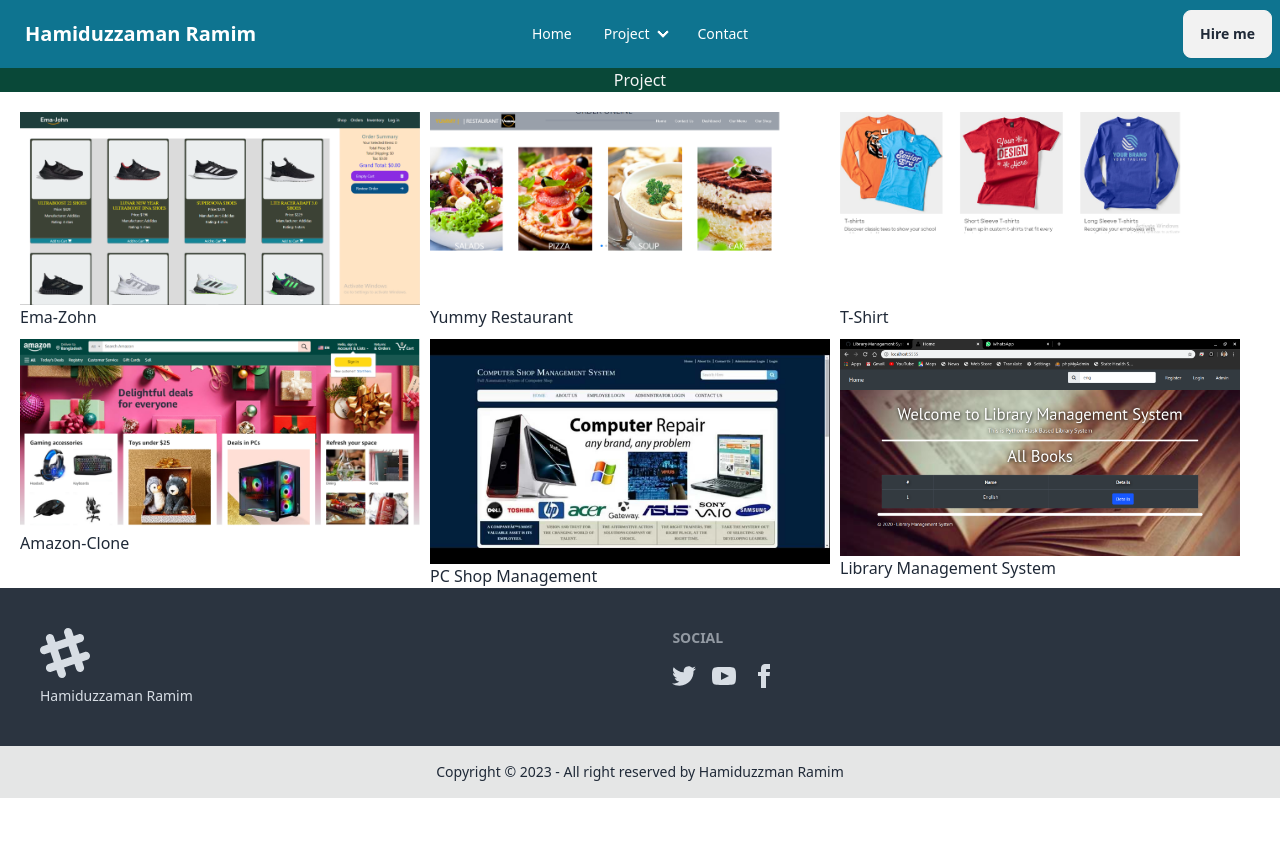
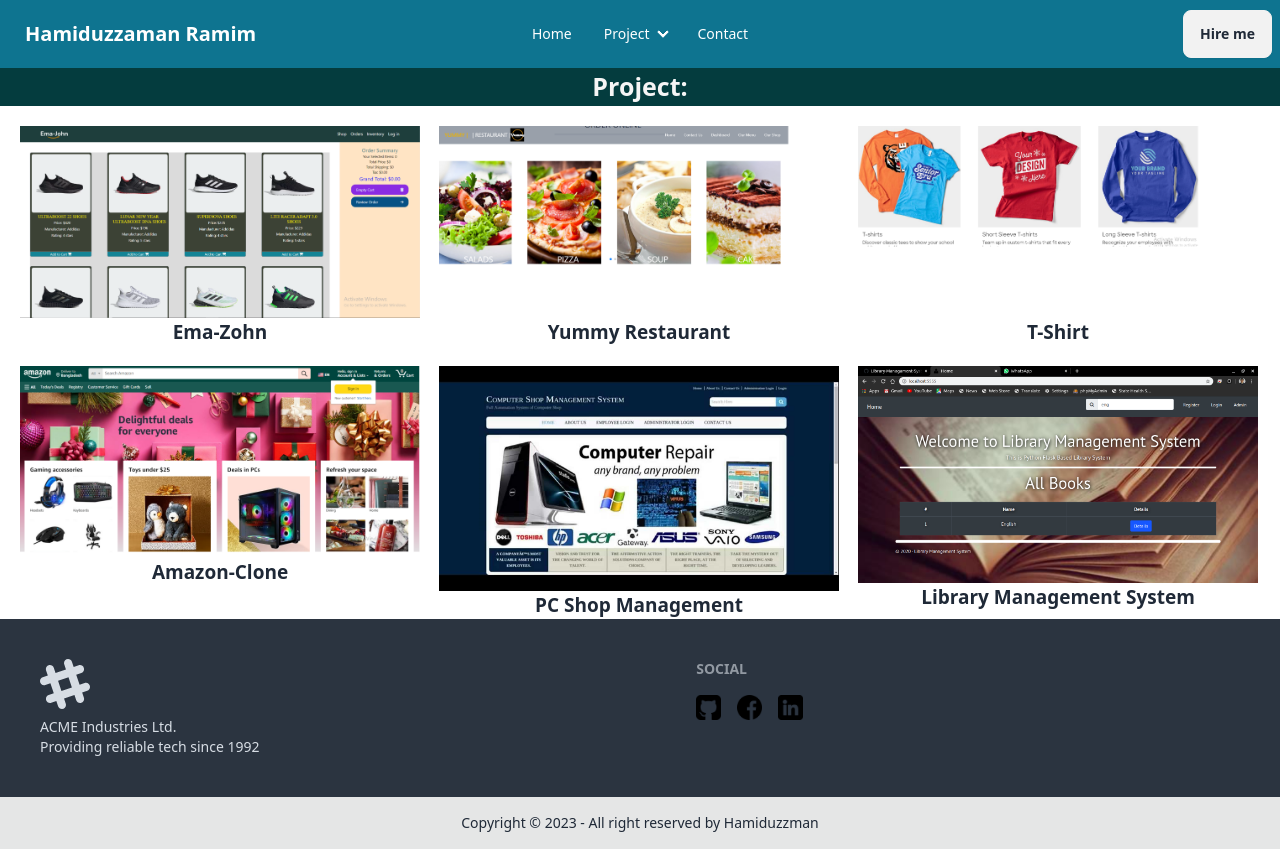
Before and after one commit to Hamiduzzaman96/Portfolio_Ramim, a React (Vite) app: page /project in a window 1280 px wide. Before the commit the page ends 800 px from the top, so only its background shows below. Built offline with nearby package versions, Linux system fonts and the light colour scheme.

Commit message:
eight commit

```diff
--- a/src/Experience/Experience.css
+++ b/src/Experience/Experience.css
@@ -2,7 +2,7 @@
     background-color: rgb(4, 60, 62);
     color: whitesmoke;
     text-align: center;
-    font-size: 30px;
+    font-size: 25px;
     font-weight: 700;
 }
 
--- /dev/null
+++ b/src/Pages/Shared/Footer.css
@@ -0,0 +1,3 @@
+.name img{
+    height: 25px;
+}
--- a/src/Pages/Shared/Footer.jsx
+++ b/src/Pages/Shared/Footer.jsx
@@ -1,24 +1,36 @@
+import picture_1 from '../../assets/github-sign.png'
+import '../../Pages/Shared/Footer.css'
+import picture_2 from '../../assets/facebook.png'
+import picture_3 from '../../assets/linkedin.png'
+
 const Footer = () => {
     return (
         <div>
             <footer className="footer p-10 bg-neutral text-neutral-content">
                 <aside>
                     <svg width="50" height="50" viewBox="0 0 24 24" xmlns="http://www.w3.org/2000/svg" fillRule="evenodd" clipRule="evenodd" className="fill-current"><path d="M22.672 15.226l-2.432.811.841 2.515c.33 1.019-.209 2.127-1.23 2.456-1.15.325-2.148-.321-2.463-1.226l-.84-2.518-5.013 1.677.84 2.517c.391 1.203-.434 2.542-1.831 2.542-.88 0-1.601-.564-1.86-1.314l-.842-2.516-2.431.809c-1.135.328-2.145-.317-2.463-1.229-.329-1.018.211-2.127 1.231-2.456l2.432-.809-1.621-4.823-2.432.808c-1.355.384-2.558-.59-2.558-1.839 0-.817.509-1.582 1.327-1.846l2.433-.809-.842-2.515c-.33-1.02.211-2.129 1.232-2.458 1.02-.329 2.13.209 2.461 1.229l.842 2.515 5.011-1.677-.839-2.517c-.403-1.238.484-2.553 1.843-2.553.819 0 1.585.509 1.85 1.326l.841 2.517 2.431-.81c1.02-.33 2.131.211 2.461 1.229.332 1.018-.21 2.126-1.23 2.456l-2.433.809 1.622 4.823 2.433-.809c1.242-.401 2.557.484 2.557 1.838 0 .819-.51 1.583-1.328 1.847m-8.992-6.428l-5.01 1.675 1.619 4.828 5.011-1.674-1.62-4.829z"></path></svg>
-                    <p>Hamiduzzaman Ramim</p>
+                    <p>ACME Industries Ltd.<br />Providing reliable tech since 1992</p>
                 </aside>
                 <nav>
                     <header className="footer-title">Social</header>
                     <div className="grid grid-flow-col gap-4">
-                        <a><svg xmlns="http://www.w3.org/2000/svg" width="24" height="24" viewBox="0 0 24 24" className="fill-current"><path d="M24 4.557c-.883.392-1.832.656-2.828.775 1.017-.609 1.798-1.574 2.165-2.724-.951.564-2.005.974-3.127 1.195-.897-.957-2.178-1.555-3.594-1.555-3.179 0-5.515 2.966-4.797 6.045-4.091-.205-7.719-2.165-10.148-5.144-1.29 2.213-.669 5.108 1.523 6.574-.806-.026-1.566-.247-2.229-.616-.054 2.281 1.581 4.415 3.949 4.89-.693.188-1.452.232-2.224.084.626 1.956 2.444 3.379 4.6 3.419-2.07 1.623-4.678 2.348-7.29 2.04 2.179 1.397 4.768 2.212 7.548 2.212 9.142 0 14.307-7.721 13.995-14.646.962-.695 1.797-1.562 2.457-2.549z"></path></svg></a>
-                        <a><svg xmlns="http://www.w3.org/2000/svg" width="24" height="24" viewBox="0 0 24 24" className="fill-current"><path d="M19.615 3.184c-3.604-.246-11.631-.245-15.23 0-3.897.266-4.356 2.62-4.385 8.816.029 6.185.484 8.549 4.385 8.816 3.6.245 11.626.246 15.23 0 3.897-.266 4.356-2.62 4.385-8.816-.029-6.185-.484-8.549-4.385-8.816zm-10.615 12.816v-8l8 3.993-8 4.007z"></path></svg></a>
-                        <a><svg xmlns="http://www.w3.org/2000/svg" width="24" height="24" viewBox="0 0 24 24" className="fill-current"><path d="M9 8h-3v4h3v12h5v-12h3.642l.358-4h-4v-1.667c0-.955.192-1.333 1.115-1.333h2.885v-5h-3.808c-3.596 0-5.192 1.583-5.192 4.615v3.385z"></path></svg></a>
+                       <a href="" className='name'>
+                        <img src={picture_1} alt=""  />
+                       </a>
+                       <a href="" className='name'>
+                        <img src={picture_2} alt=""  />
+                       </a>
+                       <a href="" className='name'>
+                        <img src={picture_3} alt=""  />
+                       </a>
+                       <a href=""></a>
                     </div>
                 </nav>
             </footer>
             <div>
                 <footer className="footer footer-center p-4 bg-base-300 text-base-content">
                     <aside>
-                        <p>Copyright © 2023 - All right reserved by Hamiduzzman Ramim</p>
+                        <p>Copyright © 2023 - All right reserved by Hamiduzzman</p>
                     </aside>
                 </footer>
             </div>
--- a/src/Project/Project.css
+++ b/src/Project/Project.css
@@ -1,7 +1,9 @@
 .project {
-    background-color: rgb(9, 72, 56);
+    background-color: rgb(4, 60, 62);
     text-align: center;
     color: whitesmoke;
+    font-size: 25px;
+    font-weight: 700;
 }
 
 .empty {
@@ -10,8 +12,13 @@
     height: fit-content;
     width: 400px;
     justify-content: space-between;
-    gap: 10px;
+    gap: 19px;
     padding-left: 20px;
     padding-top: 20px;
 
 }
+div a p{
+    text-align: center;
+    font-size: 19px;
+    font-weight: 700;
+}
--- a/src/Project/Project.jsx
+++ b/src/Project/Project.jsx
@@ -10,7 +10,7 @@
 export default function Project() {
   return (
     <>
-     <h1 className='project'>Project</h1>
+     <h1 className='project'>Project:</h1>
      <div className='empty'>
      <div>
         <a href="https://ema-zohn.vercel.app/">
--- a/src/Skills/Skill.css
+++ b/src/Skills/Skill.css
@@ -9,7 +9,7 @@
 
 }
 .h1{
-    font-size: 30px;
+    font-size: 25px;
     font-weight: 700;
     margin: auto;
     padding-left: 40px;
```
Also changed, not shown: src/assets/facebook.png (added), src/assets/linkedin.png (added).
